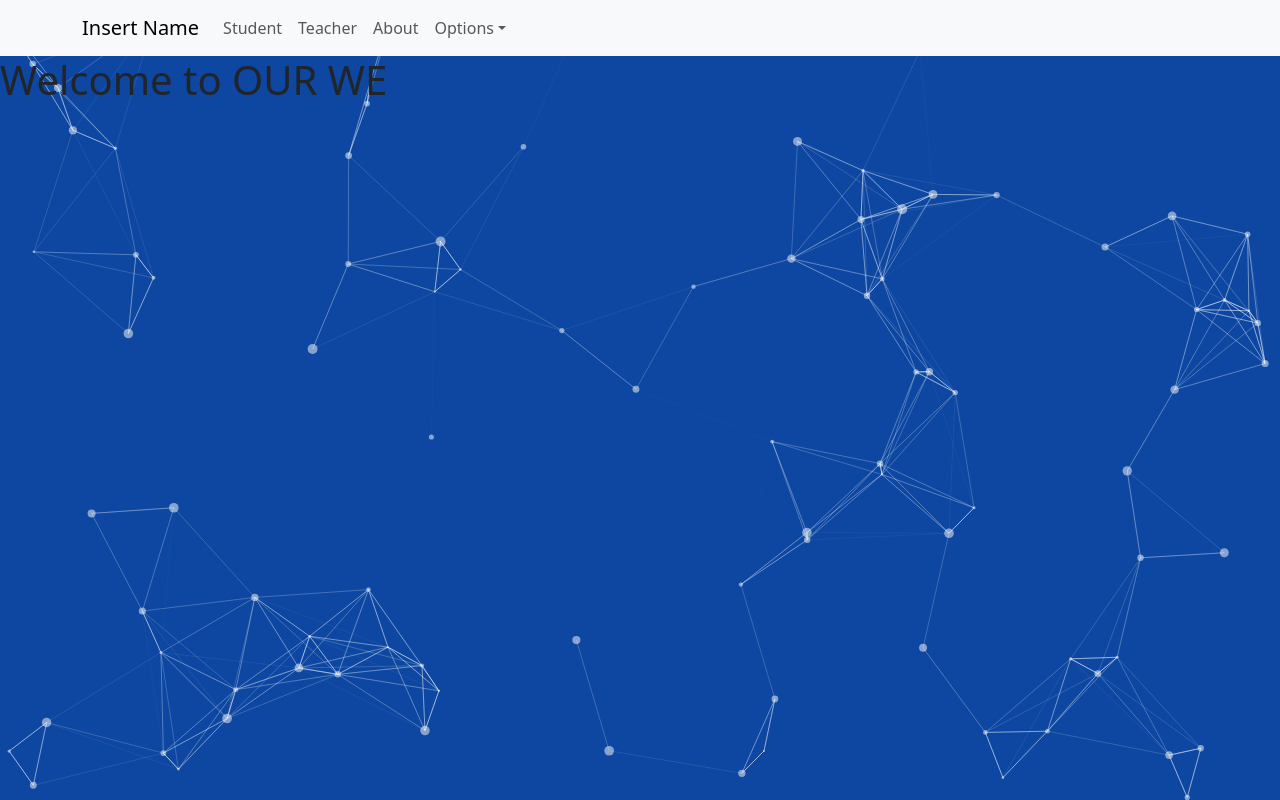
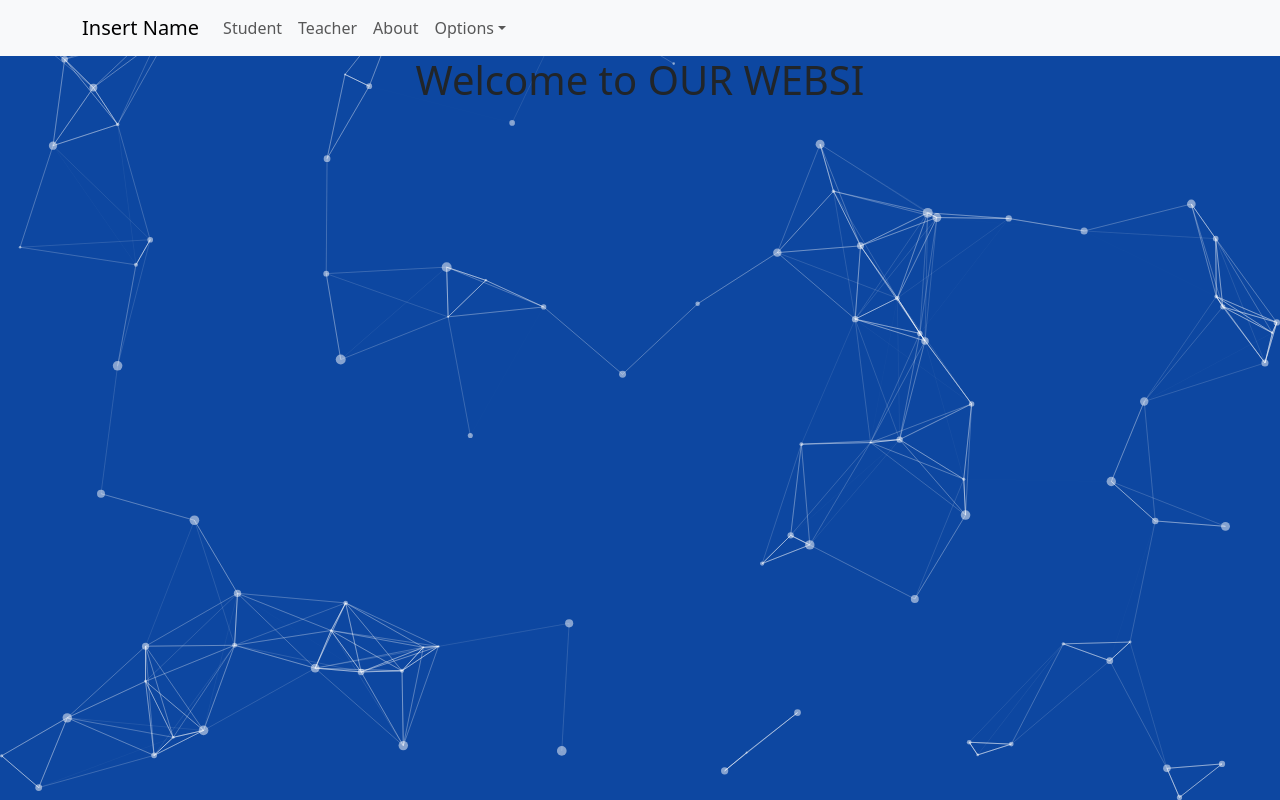
Before and after one commit to RickeyZh/ignitionhacks2023, a React (Create React App) app: page / in a window 1280 px wide. Built offline with nearby package versions, Linux system fonts and the light colour scheme.

Commit message:
align text

```diff
--- a/src/Pages/Home.js
+++ b/src/Pages/Home.js
@@ -2,14 +2,18 @@ import { Link } from "react-router-dom";
 import Particles from "../Components/Particles";
 import Typewriter from "../Components/TypingFont";
 import "../App.css";
+
 export default function Home() {
   return (
 
     <div>
         <Particles />
+        <center>
         <h1>
-        Welcome to <Typewriter text="OUR WEBSITE" delay={100} infinite />
-      </h1>
+        Welcome to <Typewriter text="OUR WEBSITE" delay={250} infinite />
+        </h1>
+        </center>
+
     </div>
 
   )
```
